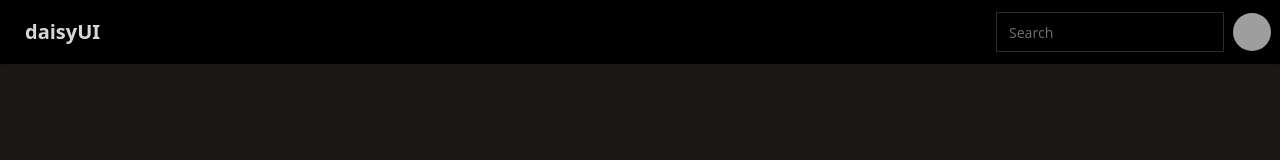
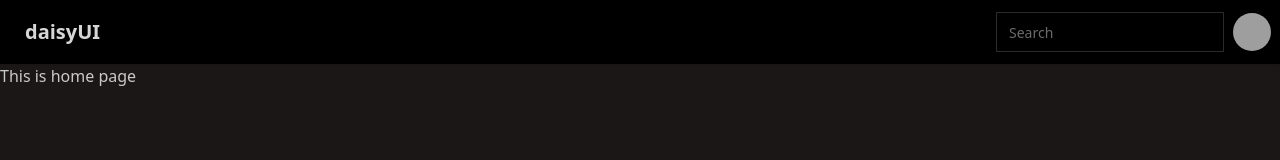
Before and after one commit to coder-Rishi05/url-frontend, a React (Vite) app: page /home in a window 1280 px wide. Before the commit this address had no page. Shown: the top 160 px of the page. Built offline with nearby package versions, Linux system fonts and the light colour scheme; grey boxes are pictures that could not be loaded.

Commit message:
added Home page

```diff
--- a/src/components/Auth/Login.jsx
+++ b/src/components/Auth/Login.jsx
@@ -1,5 +1,6 @@
 import axios from "axios";
 import { useState } from "react";
+import { redirect } from "react-router";
 
 const Login = () => {
   const [email, setEmail] = useState("");
@@ -15,6 +16,9 @@ const Login = () => {
         },
         { withCredentials: true },
       );
+      if (res) {
+        redirect("/");
+      }
     } catch (error) {
       console.log(error);
     }
--- /dev/null
+++ b/src/components/Auth/Logout.jsx
@@ -0,0 +1,11 @@
+import React from 'react'
+
+const Logout = () => {
+  return (
+    <div>
+      This is logout page
+    </div>
+  )
+}
+
+export default Logout
--- /dev/null
+++ b/src/components/Home/Home.jsx
@@ -0,0 +1,11 @@
+import React from 'react'
+
+const Home = () => {
+  return (
+    <div>
+      This is home page
+    </div>
+  )
+}
+
+export default Home
--- a/src/components/routes/Routing.jsx
+++ b/src/components/routes/Routing.jsx
@@ -1,15 +1,21 @@
-import React from 'react'
-import { Route, Routes } from 'react-router'
-import Login from '../Auth/Login'
+import React from "react";
+import { Route, Routes } from "react-router";
+import Login from "../Auth/Login";
+import Logout from "../Auth/Logout";
+import Home from "../Home/Home";
 
 const Routing = () => {
   return (
     <div>
       <Routes>
-        <Route path='/login' element={<Login />} />
+        <Route path="/auth">
+          <Route path="login" element={<Login />} />
+          <Route path="logout" element={<Logout />} />
+        </Route>
+        <Route path="/home" element={<Home />} />
       </Routes>
     </div>
-  )
-}
+  );
+};
 
-export default Routing
+export default Routing;
```
Also changed, not shown: 1 other file (tests, documents, lock files or other folders).
